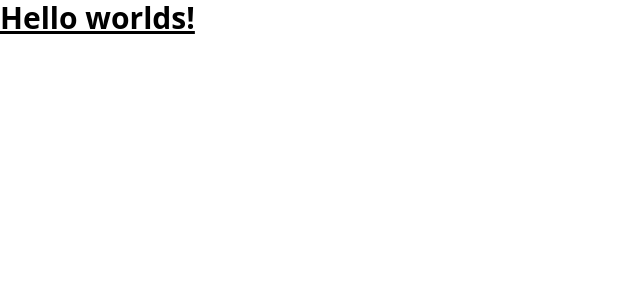
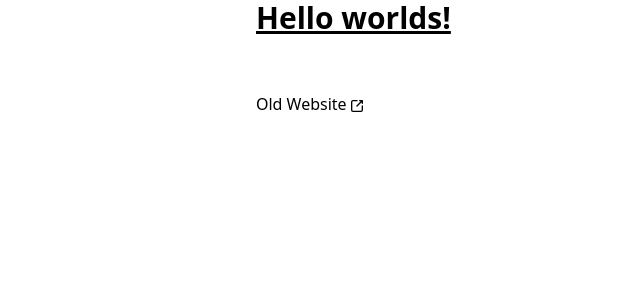
Before and after one commit to DemuraAIdev/demworks, a Next.js app: page / in a window 1280 px wide. Shown: the top 300 px of the page, without its empty margins (0-640 px from the left). Built offline with nearby package versions, Linux system fonts and the light colour scheme.

Commit message:
Add Navigation, Link, Section Container

```diff
--- /dev/null
+++ b/components/Link.tsx
@@ -0,0 +1,41 @@
+import Link from "next/link";
+
+interface CustomLinkProps extends React.LinkHTMLAttributes<HTMLAnchorElement> {
+    href: string;
+    showIcon?: boolean;
+}
+const CLink = ({ href, children, className, showIcon = true, ...rest }: CustomLinkProps) => {
+    const isInternalLink = href.startsWith("/");
+    const isAnchorLink = href.startsWith("#");
+
+    if (isInternalLink || isAnchorLink) {
+        return (
+            <Link href={href} className={className} {...rest}>
+                {children}
+            </Link>
+        );
+    }
+
+    return (
+        <Link href={href} target="_blank" rel="noopener noreferrer" className={`items-center ${className ? className : ""}`} {...rest}>
+            {children}
+            {showIcon && (
+                <svg
+                    xmlns="http://www.w3.org/2000/svg"
+                    viewBox="0 0 24 24"
+                    className="ml-0.5 h-4 w-4 inline-block fill-current"
+                >
+                    <g data-name="Layer 2">
+                        <g data-name="external-link">
+                            <rect width="24" height="24" opacity="0" />
+                            <path d="M20 11a1 1 0 0 0-1 1v6a1 1 0 0 1-1 1H6a1 1 0 0 1-1-1V6a1 1 0 0 1 1-1h6a1 1 0 0 0 0-2H6a3 3 0 0 0-3 3v12a3 3 0 0 0 3 3h12a3 3 0 0 0 3-3v-6a1 1 0 0 0-1-1z" />
+                            <path d="M16 5h1.58l-6.29 6.28a1 1 0 0 0 0 1.42 1 1 0 0 0 1.42 0L19 6.42V8a1 1 0 0 0 1 1 1 1 0 0 0 1-1V4a1 1 0 0 0-1-1h-4a1 1 0 0 0 0 2z" />
+                        </g>
+                    </g>
+                </svg>
+            )}
+        </Link>
+    );
+};
+
+export default CLink;
--- /dev/null
+++ b/components/Navigation.tsx
@@ -0,0 +1,20 @@
+import { Container } from "@lib/types/ground";
+import SectionContainer from "./SectionContainer";
+import CLink from "./Link";
+const Navigation = ({ children }: Container) => {
+    return (
+        <>
+            <header>
+                <nav>
+
+                </nav>
+            </header>
+            <SectionContainer>
+                <main>{children}</main>
+                <CLink href="https://vahryiskandar.my.id">Old Website</CLink>
+            </SectionContainer>
+        </>
+    );
+};
+
+export default Navigation;
--- /dev/null
+++ b/components/SectionContainer.tsx
@@ -0,0 +1,9 @@
+import { Container } from "@lib/types/ground";
+
+export default function SectionContainer({ children }: Container) {
+    return (
+        <div className="max-w-2xl px-4 mx-auto sm:px-6 xl:max-w-3xl xl:px-0 flex flex-col gap-10 sm:gap-14">
+            {children}
+        </div>
+    );
+}
--- /dev/null
+++ b/lib/types/ground.ts
@@ -0,0 +1,3 @@
+export interface Container {
+    children: React.ReactNode;
+}
--- a/next.config.js
+++ b/next.config.js
@@ -7,7 +7,20 @@ const withPWA = require('next-pwa')({
   sw: 'service-worker.js',
 })
 
-const nextConfig = withPWA({
+const withMDX = require('@next/mdx')({
+  extension: /\.mdx?$/,
+  options: {
+    // If you use remark-gfm, you'll need to use next.config.mjs
+    // as the package is ESM only
+    // https://github.com/remarkjs/remark-gfm#install
+    remarkPlugins: [],
+    rehypePlugins: [],
+    // If you use `MDXProvider`, uncomment the following line.
+    // providerImportSource: "@mdx-js/react",
+  },
+})
+
+const nextConfig = withPWA(withMDX({
   pageExtensions: ['ts', 'tsx', 'js', 'jsx', 'md', 'mdx'],
   reactStrictMode: true,
   swcMinify: true,
@@ -19,6 +32,6 @@ const nextConfig = withPWA({
     })
     return config
   }
-})
+}))
 
 module.exports = nextConfig
--- a/package.json
+++ b/package.json
@@ -13,6 +13,9 @@
     "lint": "next lint"
   },
   "dependencies": {
+    "@mdx-js/loader": "^2.1.5",
+    "@mdx-js/react": "^2.1.5",
+    "@next/mdx": "^13.0.1",
     "@tailwindcss/typography": "^0.5.7",
     "@types/mdx": "^2.0.3",
     "@types/node": "18.11.9",
--- a/pages/_app.tsx
+++ b/pages/_app.tsx
@@ -2,6 +2,7 @@ import '../styles/globals.css'
 import type { AppProps } from 'next/app'
 import { ThemeProvider } from 'next-themes'
 import Head from 'next/head'
+import Navigation from '@components/Navigation'
 
 export default function App({ Component, pageProps }: AppProps) {
   return (
@@ -9,7 +10,9 @@ export default function App({ Component, pageProps }: AppProps) {
       <Head>
         <meta content="width=device-width, initial-scale=1" name="viewport" />
       </Head>
-      <Component {...pageProps} />
+      <Navigation>
+        <Component {...pageProps} />
+      </Navigation>
     </ThemeProvider>
   )
 }
--- a/tsconfig.json
+++ b/tsconfig.json
@@ -22,6 +22,9 @@
     "paths": {
       "@components/*": [
         "components/*"
+      ],
+      "@lib/*": [
+        "lib/*"
       ]
     }
   },
```
Also changed, not shown: 1 other file (tests, documents, lock files or other folders).
